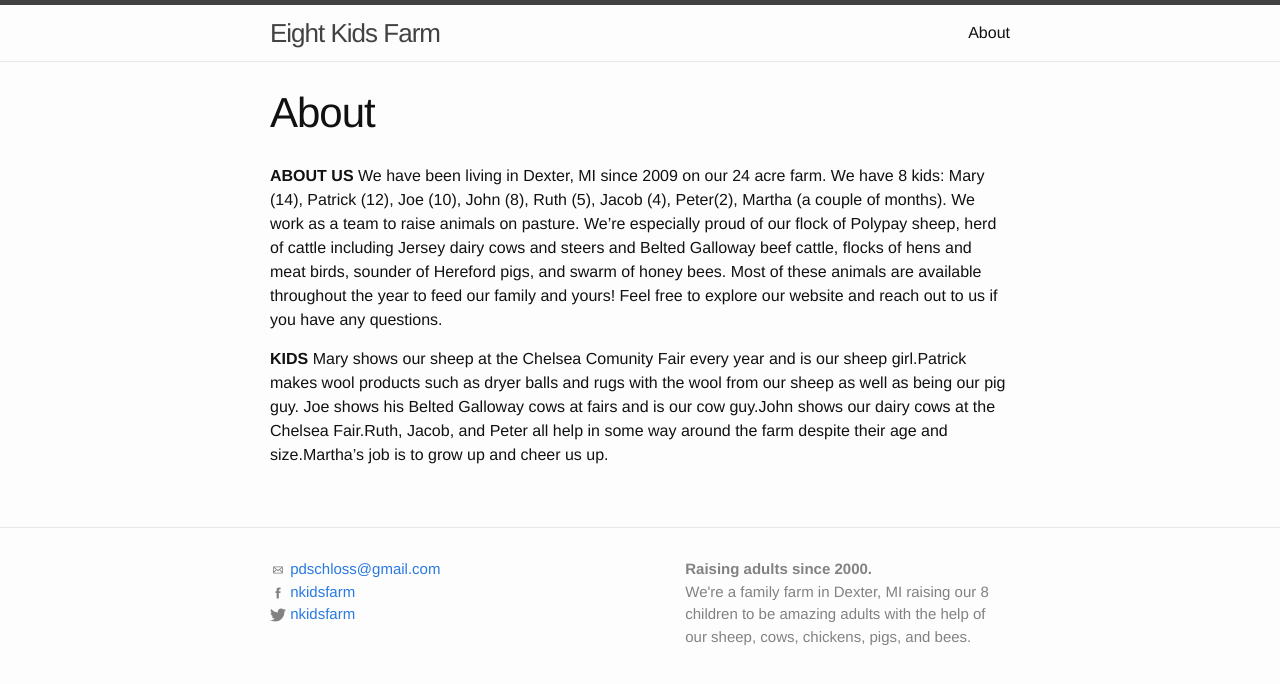
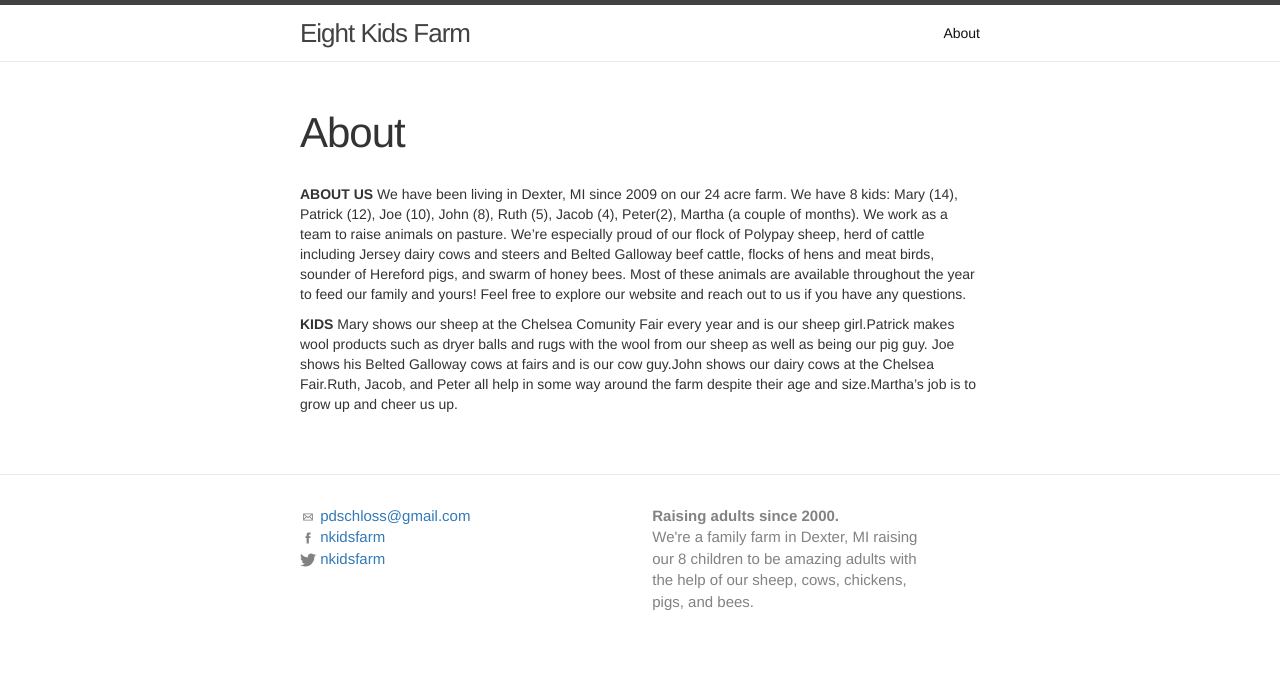
Before and after one commit to pschloss/nkidsfarm.github.io, a Jekyll site: the page built from about.md, in a window 1280 px wide. Shown: the top 684 px of the page. Built offline with Jekyll 4.4.1, drawn with Linux system fonts in a browser that asks for light colours.

Commit message:
Bring in bootstrap css stuff

```diff
--- a/_includes/head.html
+++ b/_includes/head.html
@@ -2,11 +2,14 @@
   <meta charset="utf-8">
   <meta http-equiv="X-UA-Compatible" content="IE=edge">
   <meta name="viewport" content="width=device-width, initial-scale=1">
+  <!-- The above 3 meta tags *must* come first in the head; any other head content must come *after* these tags -->
 
   <title>{% if page.title %}{{ page.title }}{% else %}{{ site.title }}{% endif %}</title>
   <meta name="description" content="{% if page.excerpt %}{{ page.excerpt | strip_html | strip_newlines | truncate: 160 }}{% else %}{{ site.description }}{% endif %}">
 
   <link rel="stylesheet" href="{{ "/css/main.css" | prepend: site.baseurl }}">
+  <link rel="stylesheet" href="{{ "/css/bootstrap.min.css" | prepend: site.baseurl }}">
+
   <link rel="canonical" href="{{ page.url | replace:'index.html','' | prepend: site.baseurl | prepend: site.url }}">
   <link rel="alternate" type="application/rss+xml" title="{{ site.title }}" href="{{ "/feed.xml" | prepend: site.baseurl | prepend: site.url }}" />
 </head>
```
Also changed, not shown: 1 other file.
